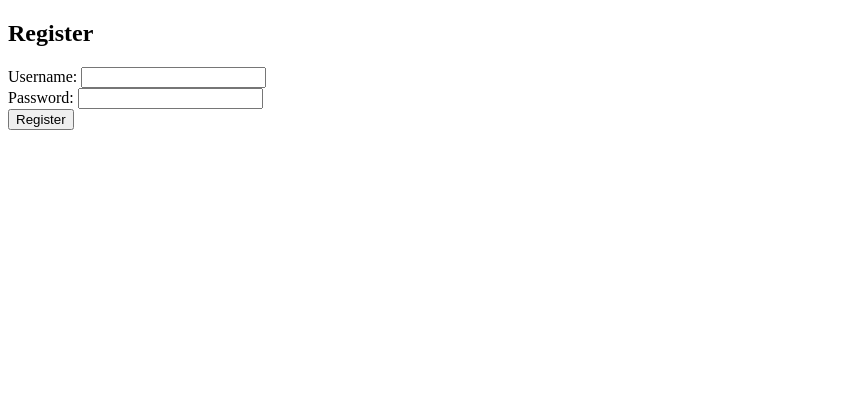
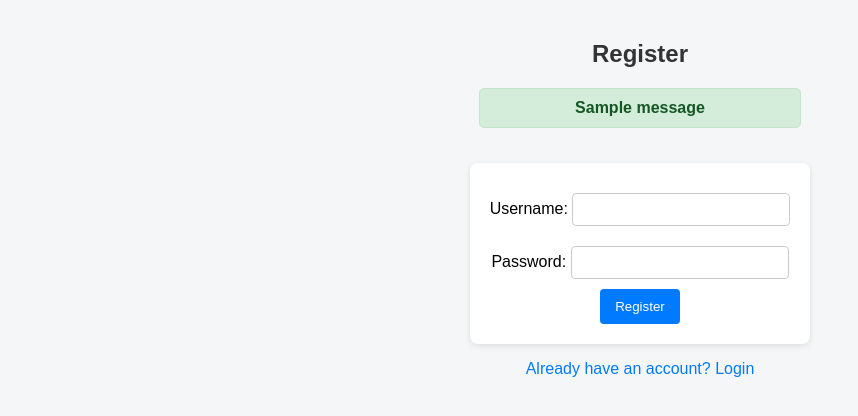
Before and after one commit to MSD-678/secure_login_app, a Flask app: page /register in a window 1280 px wide. Shown: the top 416 px of the page, without its empty margins (0-858 px from the left). Run offline with Flask 3, Linux system fonts and the light colour scheme; tables that the repository leaves empty hold one stand-in row (values such as "Sample post"); one stand-in notice (Sample message) is shown.

Commit message:
Update register.html

```diff
--- a/templates/register.html
+++ b/templates/register.html
@@ -1,12 +1,23 @@
 <!DOCTYPE html>
 <html>
-<head><title>Register</title></head>
+<head>
+  <title>Register</title>
+  <link rel="stylesheet" href="{{ url_for('static', filename='style.css') }}">
+</head>
 <body>
   <h2>Register</h2>
+  {% with messages = get_flashed_messages(with_categories=true) %}
+    {% if messages %}
+      {% for category, message in messages %}
+        <div class="flash {{ category }}">{{ message }}</div>
+      {% endfor %}
+    {% endif %}
+  {% endwith %}
   <form method="POST">
     Username: <input type="text" name="username" required><br>
     Password: <input type="password" name="password" required><br>
     <button type="submit">Register</button>
   </form>
+  <p><a href="/login">Already have an account? Login</a></p>
 </body>
 </html>
```
